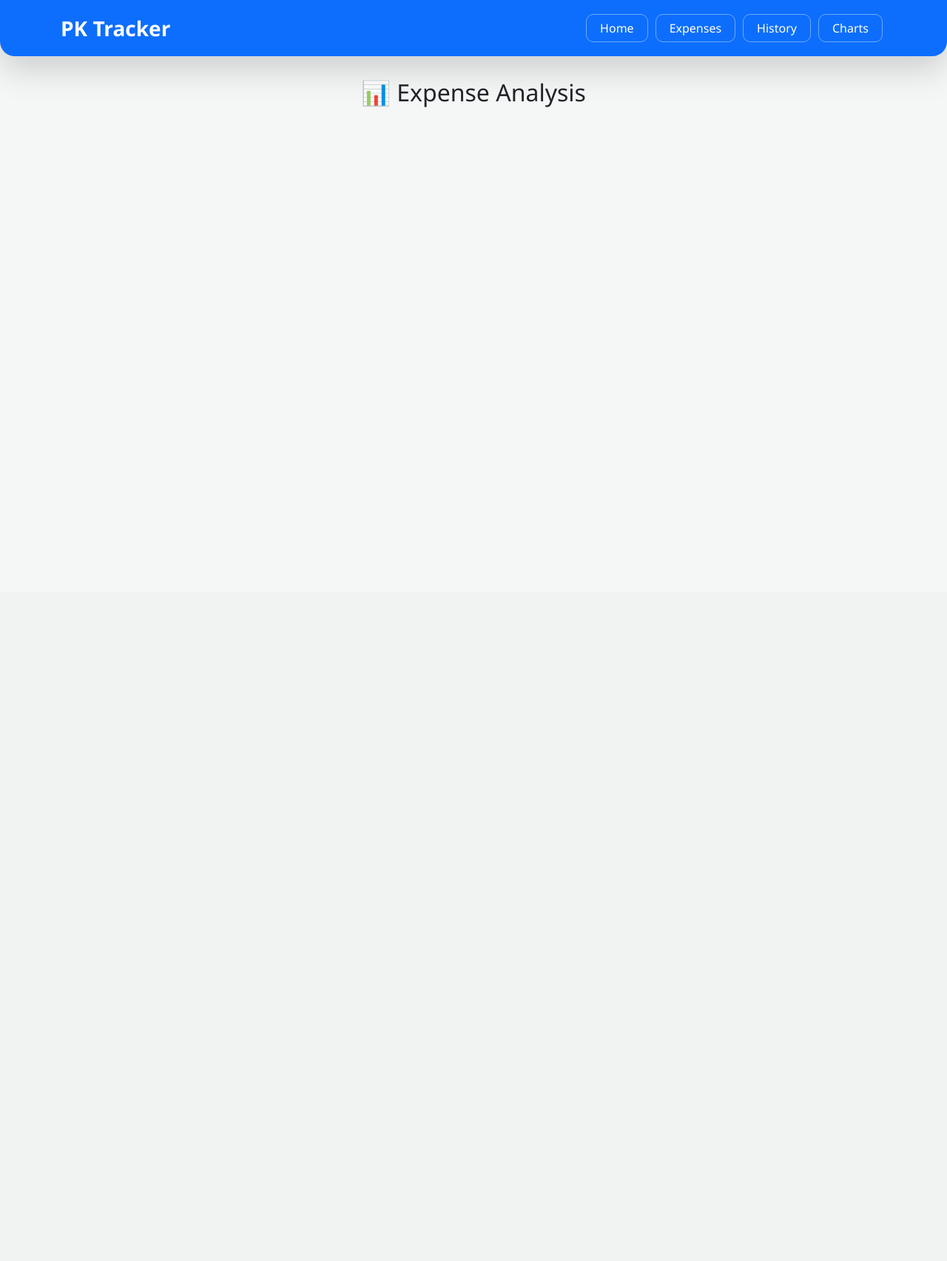
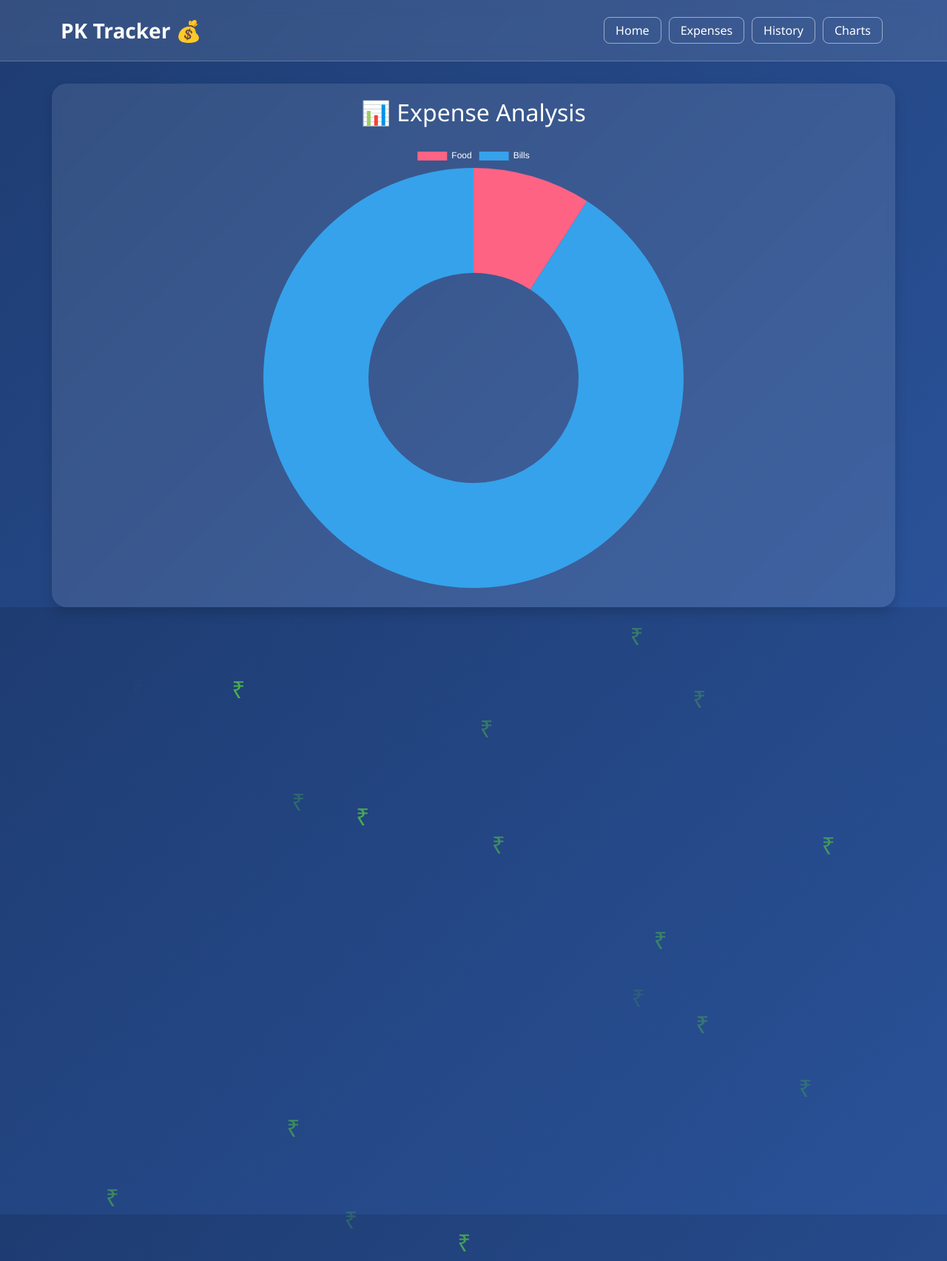
Before and after one commit to muthukumarpl/pk-tracker, a Django app: page /charts/ in a window 1280 px wide. Shown: the whole page at 74% size. Before the commit the page ends 145 px from the top, so only its background shows below. Run offline with Django 5.2, Linux system fonts and the light colour scheme; data comes from the database, SQL or seed files in the repository; a map, chart or similar area stays blank.

Commit message:
Update base.html

```diff
--- a/expenses/templates/expenses/base.html
+++ b/expenses/templates/expenses/base.html
@@ -6,92 +6,104 @@
     <title>PK Expense Tracker</title>
 
     <link href="https://cdn.jsdelivr.net/npm/bootstrap@5.3.2/dist/css/bootstrap.min.css" rel="stylesheet">
+    <script src="https://cdn.jsdelivr.net/npm/chart.js"></script>
 
     <style>
         :root {
             --primary-color: #0d6efd;
-            --bg-light: #f4f7f6;
         }
 
+        /* 1. பழையபடி பேக்ரவுண்ட் கலர் மற்றும் அனிமேஷன் */
         body {
-            background-color: var(--bg-light);
-            font-family: 'Segoe UI', Tahoma, Geneva, Verdana, sans-serif;
+            background: linear-gradient(135deg, #1e3c72 0%, #2a5298 100%); /* பழைய நீல நிற பேக்ரவுண்ட் */
+            font-family: 'Segoe UI', sans-serif;
+            color: white;
+            min-height: 100vh;
+            overflow-x: hidden;
+            position: relative;
         }
 
-        /* Navigation Bar Styling */
+        /* 2. பண மழை அனிமேஷன் (Money Rain) */
+        .money {
+            position: absolute;
+            color: #4caf50; /* பச்சை நிறம் */
+            font-size: 2rem;
+            user-select: none;
+            pointer-events: none;
+            animation: fall linear infinite;
+            z-index: -1;
+        }
+
+        @keyframes fall {
+            to { transform: translateY(105vh); }
+        }
+
+        /* 3. மெனு பாக்ஸ் ஸ்டைல் */
         .navbar {
-            border-radius: 0 0 20px 20px;
-            padding: 12px 0;
+            background: rgba(255, 255, 255, 0.1) !important;
+            backdrop-filter: blur(10px);
+            border-bottom: 1px solid rgba(255,255,255,0.2);
+            padding: 15px 0;
         }
 
         .nav-box {
-            border: 1px solid rgba(255, 255, 255, 0.4);
-            border-radius: 10px;
-            padding: 6px 18px;
+            border: 1px solid rgba(255, 255, 255, 0.5);
+            border-radius: 8px;
+            padding: 6px 15px;
             margin: 5px;
-            transition: all 0.3s ease;
             color: white !important;
             text-decoration: none;
-            display: inline-block;
-            font-weight: 500;
+            transition: 0.3s;
         }
 
         .nav-box:hover {
-            background-color: white;
-            color: var(--primary-color) !important;
-            transform: translateY(-2px);
-            box-shadow: 0 4px 10px rgba(0,0,0,0.2);
+            background: white;
+            color: #1e3c72 !important;
         }
 
-        /* Main Content Area */
         .main-container {
             margin-top: 30px;
-            padding-bottom: 60px;
-        }
-
-        /* Mobile Adjustments */
-        @media (max-width: 991px) {
-            .navbar-collapse {
-                margin-top: 15px;
-            }
-            .nav-box {
-                display: block;
-                text-align: center;
-                margin: 8px 0;
-            }
+            padding: 20px;
+            background: rgba(255, 255, 255, 0.1);
+            border-radius: 20px;
+            backdrop-filter: blur(5px);
         }
     </style>
 </head>
 <body>
 
-    <nav class="navbar navbar-expand-lg navbar-dark bg-primary shadow-lg sticky-top">
+    <script>
+        function createMoney() {
+            const money = document.createElement('div');
+            money.innerText = '₹';
+            money.classList.add('money');
+            money.style.left = Math.random() * 100 + 'vw';
+            money.style.animationDuration = Math.random() * 3 + 2 + 's';
+            money.style.opacity = Math.random();
+            document.body.appendChild(money);
+            setTimeout(() => money.remove(), 5000);
+        }
+        setInterval(createMoney, 300);
+    </script>
+
+    <nav class="navbar navbar-expand-lg navbar-dark sticky-top">
         <div class="container">
-            <a class="navbar-brand fw-bold fs-3" href="/">PK Tracker</a>
-
+            <a class="navbar-brand fw-bold fs-3" href="/">PK Tracker 💰</a>
             <button class="navbar-toggler" type="button" data-bs-toggle="collapse" data-bs-target="#navbarNav">
                 <span class="navbar-toggler-icon"></span>
             </button>
-
             <div class="collapse navbar-collapse" id="navbarNav">
                 <ul class="navbar-nav ms-auto">
-                    <li class="nav-item">
-                        <a class="nav-box" href="/">Home</a>
-                    </li>
-                    <li class="nav-item">
-                        <a class="nav-box" href="/expenses">Expenses</a>
-                    </li>
-                    <li class="nav-item">
-                        <a class="nav-box" href="/history">History</a>
-                    </li>
-                    <li class="nav-item">
-                        <a class="nav-box" href="/charts">Charts</a>
-                    </li>
+                    <li class="nav-item"><a class="nav-box" href="/">Home</a></li>
+                    <li class="nav-item"><a class="nav-box" href="/expenses">Expenses</a></li>
+                    <li class="nav-item"><a class="nav-box" href="/history">History</a></li>
+                    <li class="nav-item"><a class="nav-box" href="/charts">Charts</a></li>
                 </ul>
             </div>
         </div>
     </nav>
 
-    <div class="container main-container">
+    <div class="container main-container shadow">
         {% block content %}
         {% endblock %}
     </div>
```
